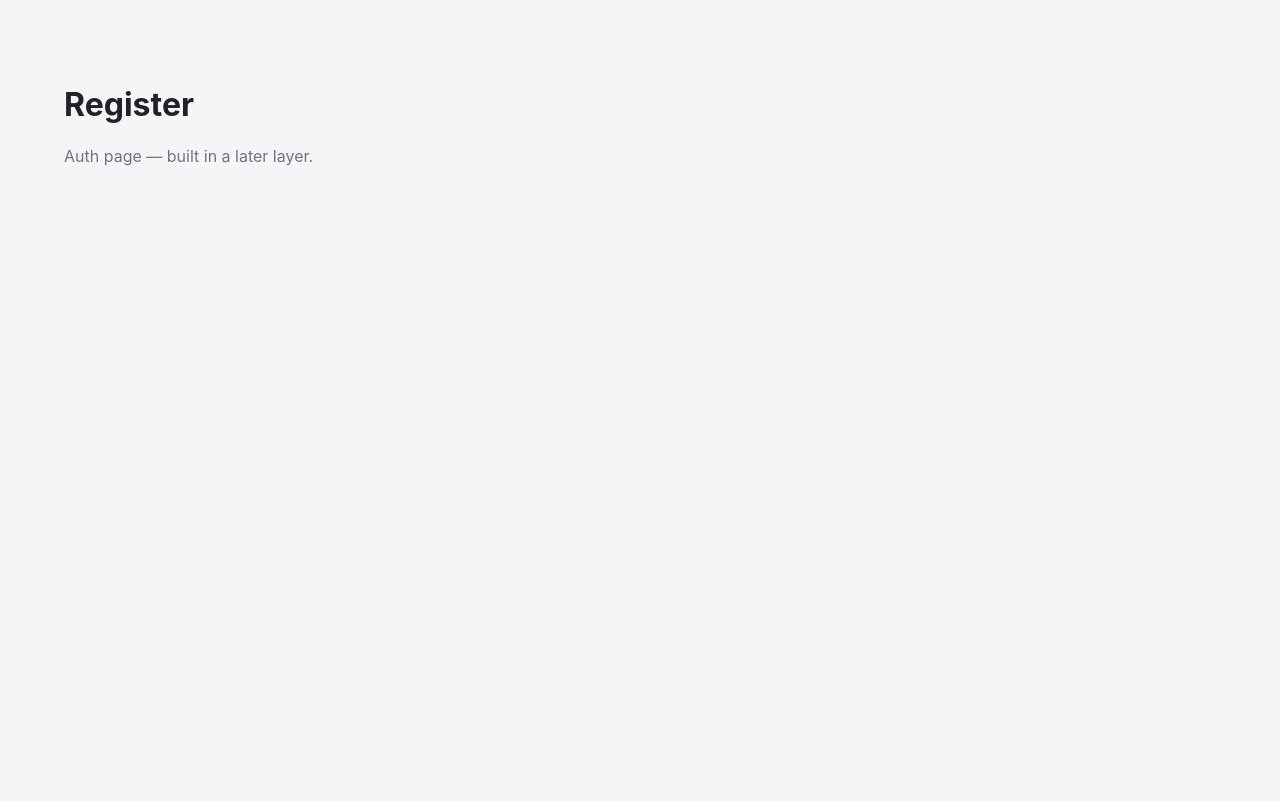
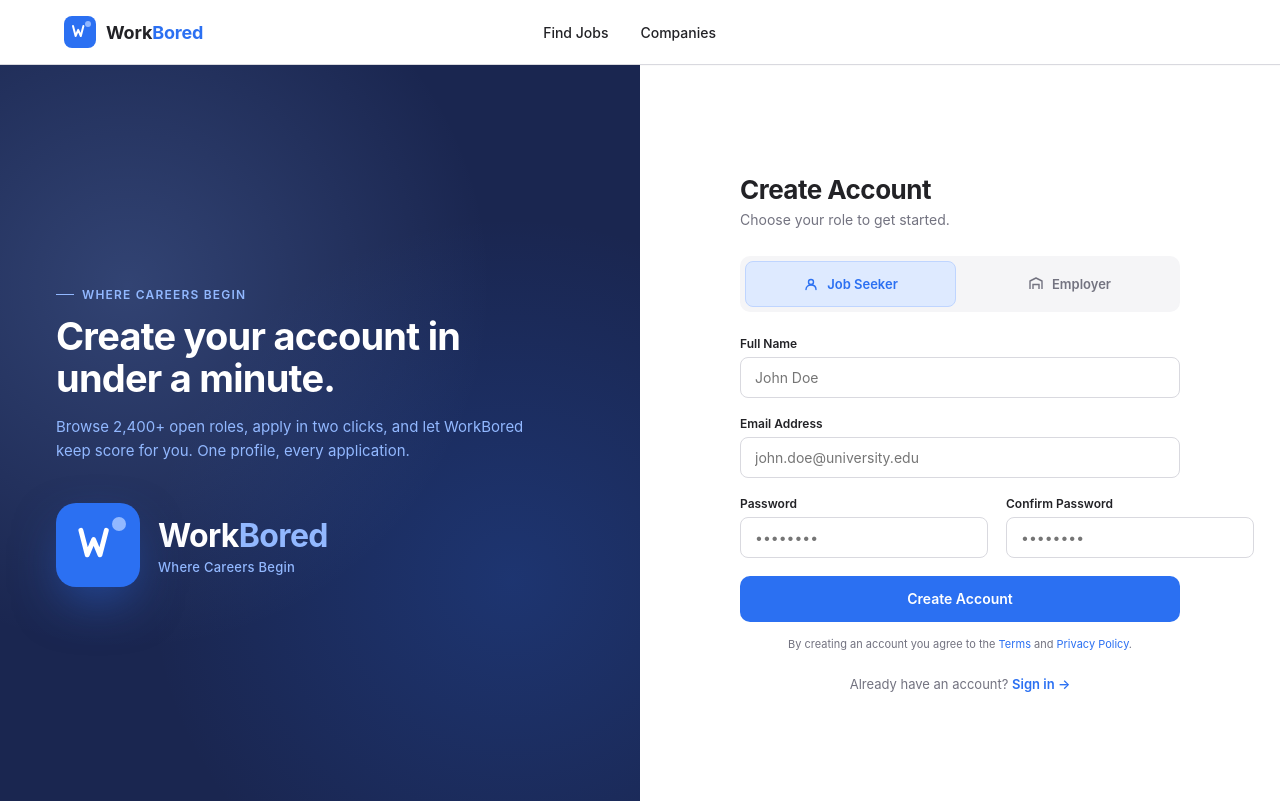
Before and after one commit to omaralrai/workbored-frontend, a React (Vite) app: page /register in a window 1280 px wide. Built offline with nearby package versions, Linux system fonts and the light colour scheme.

Commit message:
Build SignIn and Register pages with split layout and role toggle

```diff
--- a/src/pages/Register.jsx
+++ b/src/pages/Register.jsx
@@ -1,9 +1,87 @@
+import { useState } from 'react';
+import { Link } from 'react-router-dom';
+import Navbar from '../components/layout/Navbar';
+
+const LogoMark = () => (
+  <svg width="44" height="44" viewBox="0 0 18 18" fill="none">
+    <path d="M2 3 L4.6 13 L7.2 6.8 L9.8 13 L12.4 3" stroke="white" strokeWidth="2" strokeLinejoin="round" strokeLinecap="round" fill="none" />
+  </svg>
+);
+
+const SeekerIcon = () => (
+  <svg width="16" height="16" viewBox="0 0 16 16" fill="none"><circle cx="8" cy="6" r="2.5" stroke="currentColor" strokeWidth="1.4" /><path d="M3 13.5C3 10.7 5.2 9 8 9C10.8 9 13 10.7 13 13.5" stroke="currentColor" strokeWidth="1.4" strokeLinecap="round" /></svg>
+);
+
+const EmployerIcon = () => (
+  <svg width="16" height="16" viewBox="0 0 16 16" fill="none"><path d="M2 13V5L8 2L14 5V13" stroke="currentColor" strokeWidth="1.4" strokeLinejoin="round" /><path d="M5 13V8.5H11V13" stroke="currentColor" strokeWidth="1.4" /></svg>
+);
+
 const Register = () => {
+  const [role, setRole] = useState('seeker');
+
   return (
-    <div className="container page-placeholder">
-      <h1>Register</h1>
-      <p className="muted">Auth page — built in a later layer.</p>
-    </div>
+    <>
+      <Navbar variant="public" />
+
+      <div className="split">
+        <div className="left">
+          <div className="left-inner">
+            <div className="eyebrow on-dark">Where Careers Begin</div>
+            <h2>Create your account in under a minute.</h2>
+            <p className="sub">Browse 2,400+ open roles, apply in two clicks, and let WorkBored keep score for you. One profile, every application.</p>
+            <div className="brand-block">
+              <div className="big-mark"><LogoMark /></div>
+              <div>
+                <div className="big-word">Work<span className="b">Bored</span></div>
+                <div className="tag">Where Careers Begin</div>
+              </div>
+            </div>
+          </div>
+        </div>
+
+        <div className="right">
+          <div className="form-card">
+            <h3>Create Account</h3>
+            <p className="form-sub">Choose your role to get started.</p>
+
+            <div className="role-toggle">
+              <button type="button" className={`role-opt ${role === 'seeker' ? 'active' : ''}`} onClick={() => setRole('seeker')}>
+                <span className="row-flex" style={{ justifyContent: 'center' }}><SeekerIcon /> Job Seeker</span>
+              </button>
+              <button type="button" className={`role-opt ${role === 'employer' ? 'active' : ''}`} onClick={() => setRole('employer')}>
+                <span className="row-flex" style={{ justifyContent: 'center' }}><EmployerIcon /> Employer</span>
+              </button>
+            </div>
+
+            <form>
+              <div className="form-row">
+                <label>Full Name</label>
+                <input className="input" placeholder="John Doe" />
+              </div>
+              <div className="form-row">
+                <label>Email Address</label>
+                <input className="input" type="email" placeholder="john.doe@university.edu" />
+              </div>
+              <div className="form-grid-2">
+                <div className="form-row">
+                  <label>Password</label>
+                  <input className="input" type="password" placeholder="••••••••" />
+                </div>
+                <div className="form-row">
+                  <label>Confirm Password</label>
+                  <input className="input" type="password" placeholder="••••••••" />
+                </div>
+              </div>
+
+              <button type="submit" className="btn btn-primary btn-block btn-lg">Create Account</button>
+            </form>
+
+            <p className="form-terms">By creating an account you agree to the <a href="#">Terms</a> and <a href="#">Privacy Policy</a>.</p>
+            <p className="form-foot">Already have an account? <Link to="/signin">Sign in →</Link></p>
+          </div>
+        </div>
+      </div>
+    </>
   );
 };
 
--- a/src/pages/SignIn.jsx
+++ b/src/pages/SignIn.jsx
@@ -1,9 +1,64 @@
+import { Link } from 'react-router-dom';
+import Navbar from '../components/layout/Navbar';
+
+const LogoMark = () => (
+  <svg width="44" height="44" viewBox="0 0 18 18" fill="none">
+    <path d="M2 3 L4.6 13 L7.2 6.8 L9.8 13 L12.4 3" stroke="white" strokeWidth="2" strokeLinejoin="round" strokeLinecap="round" fill="none" />
+  </svg>
+);
+
 const SignIn = () => {
   return (
-    <div className="container page-placeholder">
-      <h1>Sign In</h1>
-      <p className="muted">Auth page — built in a later layer.</p>
-    </div>
+    <>
+      <Navbar variant="public" />
+
+      <div className="split">
+        <div className="left">
+          <div className="left-inner">
+            <div className="eyebrow on-dark">Welcome Back</div>
+            <h2>Pick up exactly where you left off.</h2>
+            <p className="sub">Sign in to track your applications, message employers, and keep your profile in sync. Every status update appears the moment your employer sets it.</p>
+            <div className="brand-block">
+              <div className="big-mark"><LogoMark /></div>
+              <div>
+                <div className="big-word">Work<span className="b">Bored</span></div>
+                <div className="tag">Where Careers Begin</div>
+              </div>
+            </div>
+          </div>
+        </div>
+
+        <div className="right">
+          <div className="form-card">
+            <h3>Sign In</h3>
+            <p className="form-sub">Welcome back. Enter your details to continue.</p>
+
+            <form>
+              <div className="form-row">
+                <label>Email Address</label>
+                <input className="input" type="email" placeholder="john.doe@university.edu" />
+              </div>
+              <div className="form-row">
+                <div className="row-flex" style={{ justifyContent: 'space-between' }}>
+                  <label>Password</label>
+                  <a href="#" style={{ fontSize: '12px', color: 'var(--primary)', fontWeight: 600 }}>Forgot password?</a>
+                </div>
+                <input className="input" type="password" placeholder="••••••••••" />
+              </div>
+
+              <label className="check-row">
+                <span className="box"></span>
+                Keep me signed in
+              </label>
+
+              <button type="submit" className="btn btn-primary btn-block btn-lg">Sign In</button>
+            </form>
+
+            <p className="form-foot">No account yet? <Link to="/register">Create one free →</Link></p>
+          </div>
+        </div>
+      </div>
+    </>
   );
 };
 
--- a/src/styles/global.css
+++ b/src/styles/global.css
@@ -192,9 +192,17 @@ button{font-family:inherit}
 .split .form-card h3{font-size:26px;font-weight:700;letter-spacing:-.02em;margin:0 0 6px}
 .split .form-card .form-sub{color:var(--grey);font-size:14px;margin:0 0 28px}
 
+/* Checkbox row */
+.check-row{display:flex;align-items:center;gap:8px;margin-bottom:24px;font-size:13px;color:var(--grey)}
+.check-row .box{width:16px;height:16px;border:1.5px solid var(--border);border-radius:4px;display:inline-block;flex-shrink:0}
+.form-foot{text-align:center;font-size:13px;color:var(--grey);margin:24px 0 0}
+.form-foot a{color:var(--primary);font-weight:600}
+.form-terms{font-size:11px;color:var(--grey);text-align:center;margin:14px 0 0;line-height:1.5}
+.form-terms a{color:var(--primary)}
+
 /* Role toggle */
 .role-toggle{display:grid;grid-template-columns:1fr 1fr;gap:8px;background:var(--bg);padding:5px;border-radius:10px;margin-bottom:24px}
-.role-opt{padding:14px;text-align:center;border-radius:8px;font-size:13px;font-weight:600;color:var(--grey);background:transparent;border:1px solid transparent}
+.role-opt{padding:14px;text-align:center;border-radius:8px;font-size:13px;font-weight:600;color:var(--grey);background:transparent;border:1px solid transparent;font-family:inherit;cursor:pointer}
 .role-opt.active{background:var(--accent-light);color:var(--primary);border-color:#BFD5FF}
 
 /* Progress steps */
```
